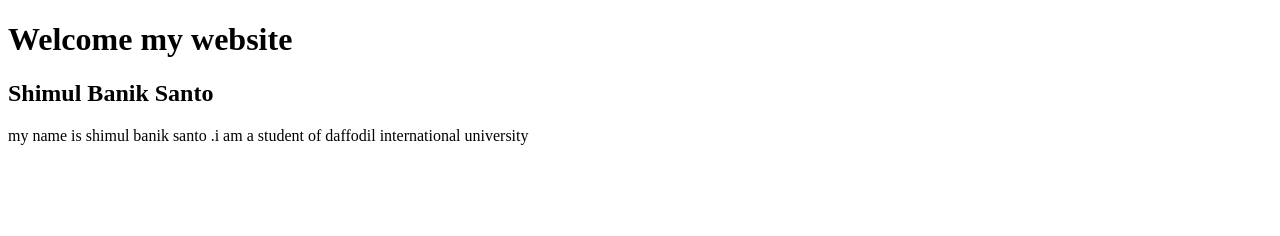
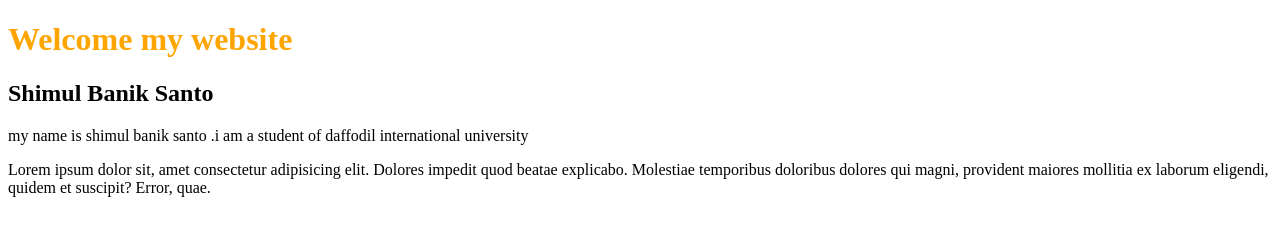
Before and after one commit to SBS7166/My-First-project, a plain HTML site: page index.html in a window 1280 px wide. Drawn offline with Linux system fonts and the light colour scheme.

Commit message:
added some paragrap

```diff
--- a/index.html
+++ b/index.html
@@ -11,5 +11,6 @@
     <h1>Welcome my website</h1>
     <h2>Shimul Banik Santo</h2>
     <p>my name is shimul banik santo .i am a student of daffodil international university</p>
+    <p>Lorem ipsum dolor sit, amet consectetur adipisicing elit. Dolores impedit quod beatae explicabo. Molestiae temporibus doloribus dolores qui magni, provident maiores mollitia ex laborum eligendi, quidem et suscipit? Error, quae.</p>
 </body>
 </html>
--- a/style.css
+++ b/style.css
@@ -0,0 +1,3 @@
+h1{
+    color: orange;
+}
```
